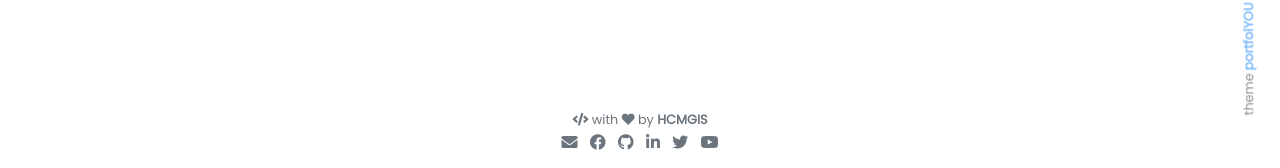
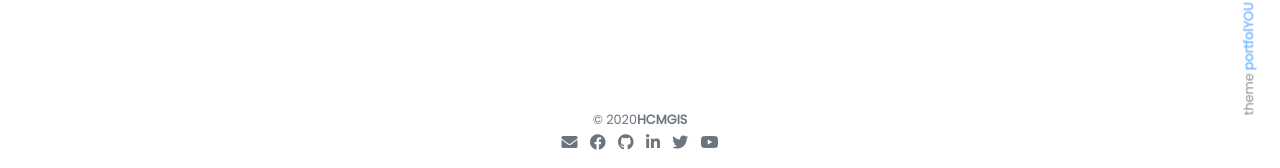
Before and after one commit to hcmgis/hcmgis.github.io, a Jekyll site: the page built from pages/index.md, in a window 1280 px wide. Shown: the part 729-897 px from the top of the page. Built offline with Jekyll 4.4.1, drawn with Linux system fonts in a browser that asks for light colours; nearby versions of some CDN libraries.

Commit message:
Update footer.html

```diff
--- a/_includes/footer.html
+++ b/_includes/footer.html
@@ -1,8 +1,8 @@
 <footer class="mt-auto py-3 text-center">
 
   <small class="text-muted mb-2">
-    <i class="fas fa-code"></i> with <i class="fas fa-heart"></i>
-    by <strong>{{ site.author.name }}</strong>
+    <!-- <i class="fas fa-code"></i> with <i class="fas fa-heart"></i> -->
+    © 2020<strong>{{ site.author.name }}</strong>
   </small>
 
   {% include social.html %}
```
